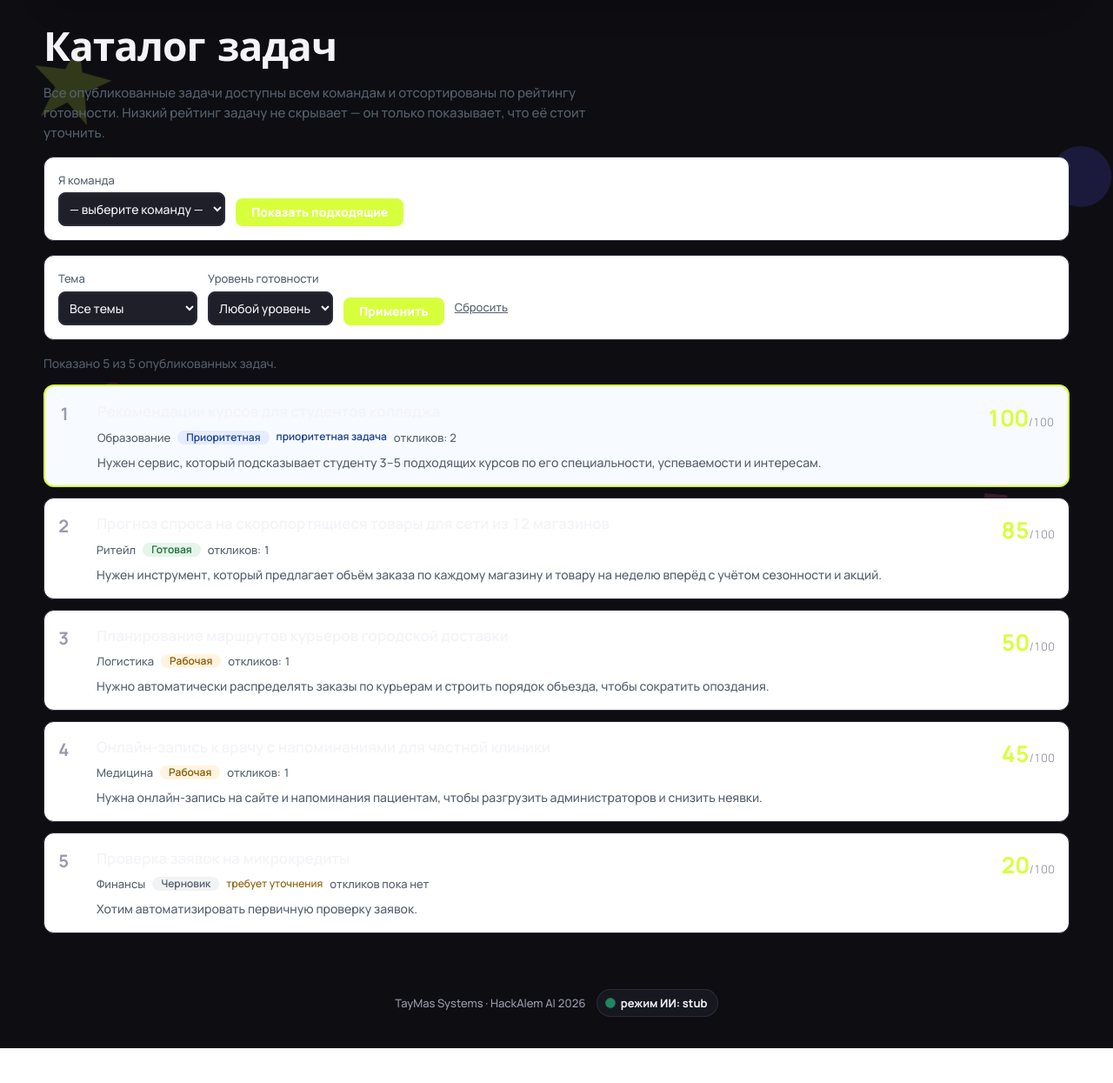
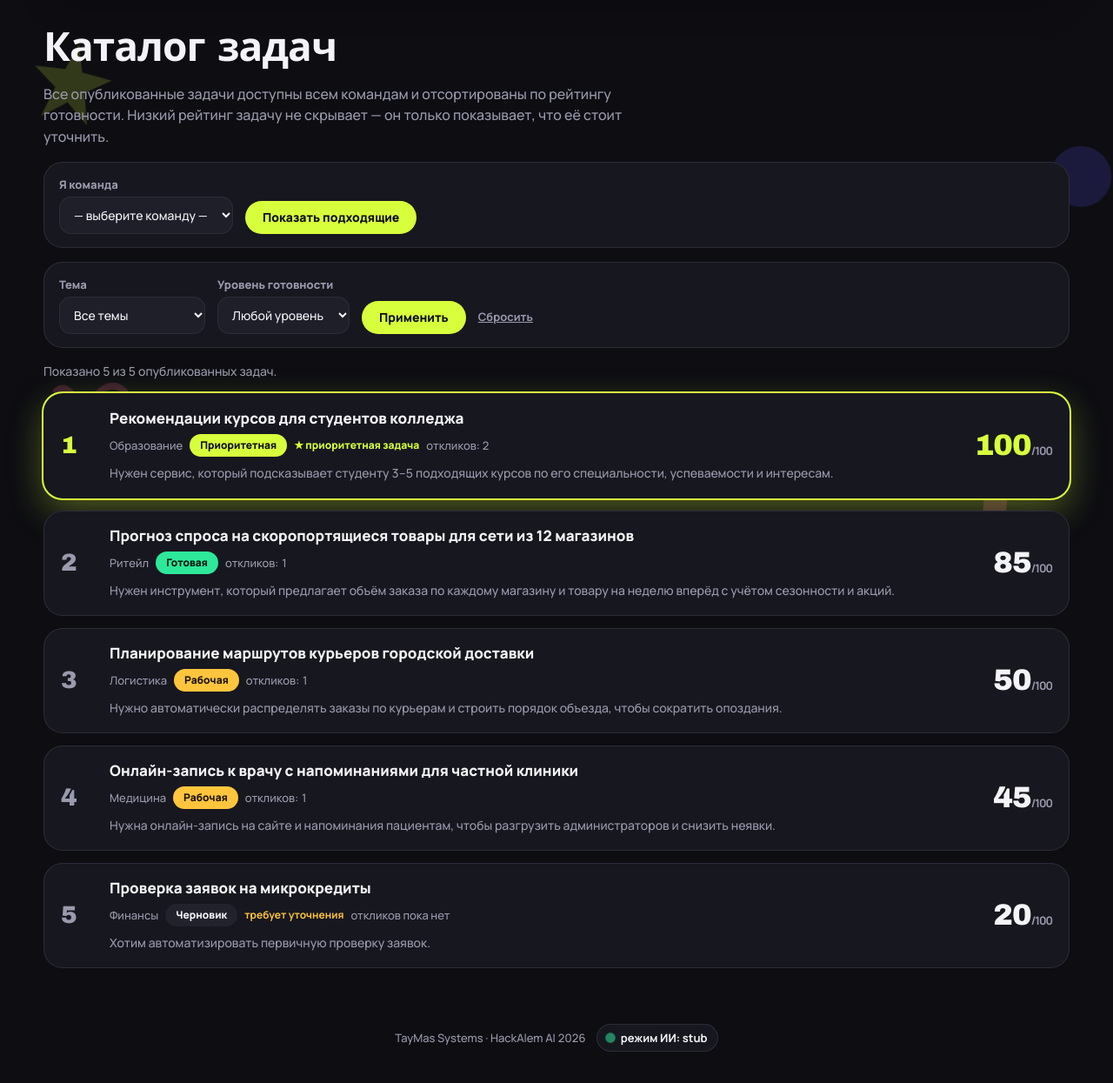
Before and after one commit to BAITC-Hacks/hack-4a84a5e5-taymas-systems, a FastAPI app: page /catalog in a window 1280 px wide. Shown: the part 70-1315 px from the top of the page at 87% size. Before the commit the page ends 1275 px from the top, so only its background shows below. Run offline with FastAPI, Linux system fonts and the light colour scheme; some web fonts are replaced.

Commit message:
[HAC-55] Каталог и страница задачи под три цветотипа
catalog.css капитана задаёт светлые цвета напрямую — в «Ночи» были бы белые
карточки со светлым текстом. Блоки перекрашены токенами из style.css (префикс
body для перевеса), сам catalog.css не менялся. Приоритетные задачи — с неоновой
обводкой, рекомендации — карточками-заданиями. На странице задачи поля карточки
сохраняют переносы строк (находка HAC-53).

Co-Authored-By: Claude Opus 5.5 <noreply@anthropic.com>

```diff
--- a/app/static/style.css
+++ b/app/static/style.css
@@ -328,3 +328,59 @@ button.primary:hover .arr { transform: translateX(6px) rotate(-8deg); }
   .stickers { grid-template-columns: repeat(2, 1fr); }
   .score-big { font-size: 58px; }
 }
+
+/* ===== Каталог и страница задачи под цветотипы (HAC-55) =====
+   catalog.css (файл капитана) подключается позже и задаёт светлые цвета напрямую.
+   Здесь те же блоки перекрашены токенами; префикс body даёт перевес по специфичности. */
+body .lead, body .counter, body .industry, body .task-need, body .position, body .proposal-count,
+body .breadcrumb a, body .missing-list, body .rating-table .hint, body .filters label,
+body .filters .reset, body .proposal-form label { color: var(--muted); }
+body .lead { font-size: 16px; }
+
+body .filters, body .proposal-form, body .card-fields, body .empty, body .proposal, body .rec-card {
+  background: var(--surface); border: 0; box-shadow: inset 0 0 0 1px var(--line); border-radius: var(--r-m); color: var(--text); }
+body .filters { padding: 16px 18px; gap: 14px; }
+body .filters label, body .proposal-form label { font-weight: 800; }
+body .filters select, body .filters input, body .proposal-form select, body .proposal-form textarea, body .proposal-form input {
+  background: var(--field); color: var(--text); border: 0; border-radius: var(--r-s); box-shadow: inset 0 0 0 1px var(--line); padding: 11px 13px; font: 500 14px/1.4 var(--body); }
+body .filters button, body .decision button, body .proposal-form button { width: auto; padding: 12px 20px; border: 0; border-radius: 999px; background: var(--surface-2); color: var(--text); font: 800 14px/1 var(--body); box-shadow: none; }
+body .filters button, body .decision button.primary, body .proposal-form button.primary { background: var(--accent); color: var(--accent-ink); }
+body .filters .reset { font-weight: 700; }
+
+body .task-list { gap: 14px; }
+body .task-row { position: relative; align-items: center; background: var(--surface); border: 0; box-shadow: inset 0 0 0 1px var(--line); border-radius: var(--r-m); padding: 18px 20px; transition: transform .3s var(--spring), box-shadow .3s; animation: in .6s var(--spring) both; }
+body .task-row:hover { transform: translateY(-3px); box-shadow: inset 0 0 0 1px var(--line), 0 18px 40px rgba(0, 0, 0, .14); }
+body .task-row.level-priority { background: var(--surface); box-shadow: 0 0 0 2px var(--accent), 0 14px 40px var(--glow); }
+body .rank { font: 900 28px/1 var(--display); color: var(--muted); min-width: 40px; }
+body .task-row.level-priority .rank { color: var(--accent); }
+body .task-title { color: var(--text); font: 800 17px/1.3 var(--body); }
+body .score { font: 900 34px/1 var(--display); color: var(--text); letter-spacing: -.03em; }
+body .task-row.level-priority .score { color: var(--accent); }
+body .score span { color: var(--muted); font: 700 13px/1 var(--body); }
+body .score.big { font-size: 64px; }
+body .warn { color: var(--warn); font-weight: 700; }
+body .star { color: var(--accent); font-weight: 800; }
+body .star::before { content: "★ "; }
+body .badge { padding: 7px 12px; font: 800 12px/1 var(--body); }
+body .badge-draft { background: var(--surface-2); color: var(--text); }
+body .badge-workable, body .badge-pending { background: var(--warn); color: #1d1300; }
+body .badge-ready, body .badge-accepted { background: var(--good); color: #05180f; }
+body .badge-priority { background: var(--accent); color: var(--accent-ink); }
+body .badge-rejected { background: var(--bad); color: #fff; }
+
+body .recommendations { background: var(--surface); border: 0; box-shadow: 0 0 0 2px var(--pop); border-radius: var(--r-l); padding: 20px 22px; }
+body .recommendations h2 { font: 900 20px/1.2 var(--display); }
+body .rec-card { background: var(--pop); color: var(--pop-ink); box-shadow: none; transition: transform .3s var(--spring); }
+body .rec-card:nth-child(odd) { transform: rotate(-.8deg); }
+body .rec-card:hover { transform: rotate(0) scale(1.02); }
+body .rec-title { color: var(--pop-ink); font: 800 15px/1.3 var(--body); }
+body .rec-score, body .rec-note { color: inherit; opacity: .8; }
+
+body .error { background: color-mix(in srgb, var(--bad) 16%, var(--surface)); color: var(--text); box-shadow: inset 0 0 0 1px var(--bad); border-radius: var(--r-s); }
+body .card-fields dt { color: var(--muted); font-weight: 800; letter-spacing: .08em; }
+body .card-fields dd { white-space: pre-line; }
+body .rating-table { background: var(--surface); border: 0; box-shadow: inset 0 0 0 1px var(--line); border-radius: var(--r-m); }
+body .rating-table th, body .rating-table td { border-bottom: 1px solid var(--line); }
+body .rating-table thead th, body .rating-table tfoot th { background: var(--surface-2); color: var(--text); }
+body .proposal.status-accepted { box-shadow: inset 4px 0 0 var(--good), inset 0 0 0 1px var(--line); border: 0; }
+body .edit-link { display: inline-block; padding: 10px 16px; border-radius: 999px; background: var(--accent); color: var(--accent-ink); font-weight: 800; text-decoration: none; }
```
